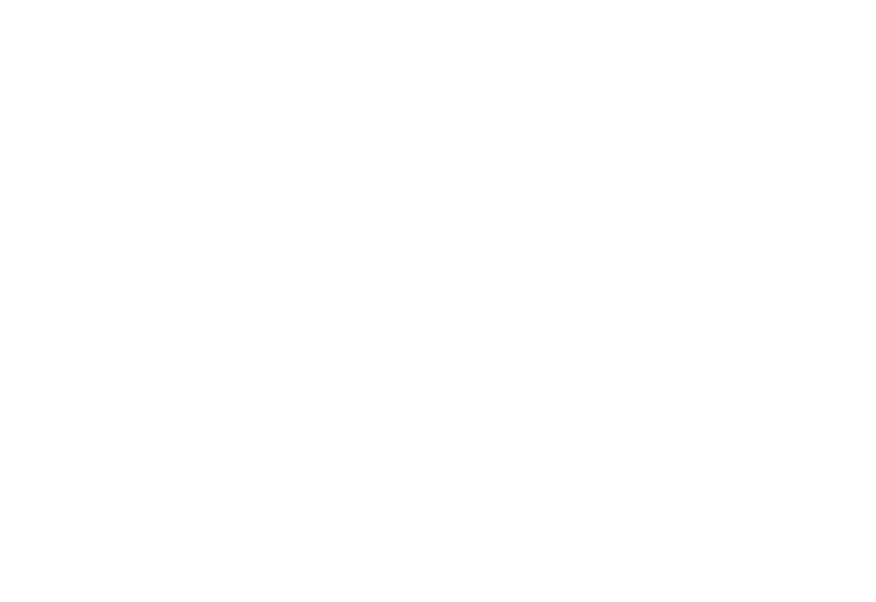
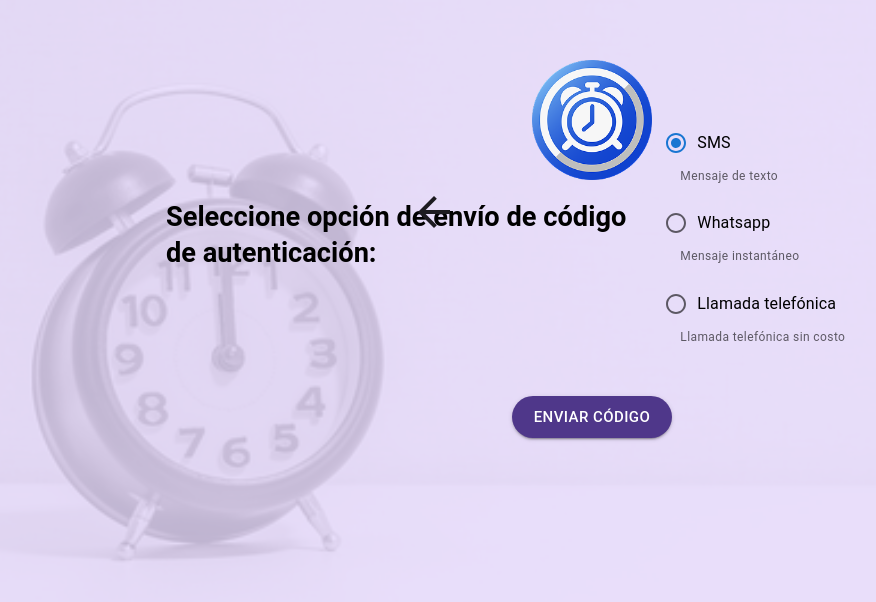
Before and after one commit to mflores831/alertix_web_MISW, a React (Create React App) app: page /seleccion-forma in a window 1280 px wide. Before the commit this address had no page. Shown: the part 120-722 px from the top of the page, without its empty margins (48-924 px from the left). Built offline with nearby package versions, Linux system fonts and the light colour scheme.

Commit message:
Adición de screen FormSelection

```diff
--- a/src/App.js
+++ b/src/App.js
@@ -2,6 +2,7 @@
 import { BrowserRouter as Router, Route, Routes } from "react-router-dom";
 import Login from "./screens/Login";
 import PhoneNumberInput from "./screens/PhoneNumberInput"; // Nueva pantalla de ingreso de número
+import FormSelection from "./screens/FormSelection"; // Nueva pantalla de selección de formato
 
 const App = () => {
   return (
@@ -9,6 +10,7 @@
       <Routes>
         <Route path="/" element={<Login />} />
         <Route path="/ingreso-numero" element={<PhoneNumberInput />} />
+        <Route path="/seleccion-forma" element={<FormSelection />} />
       </Routes>
     </Router>
   );
--- /dev/null
+++ b/src/components/SendCodeButton.js
@@ -0,0 +1,31 @@
+import React from "react";
+import { Button } from "@mui/material";
+import { useNavigate } from "react-router-dom";
+
+
+const SendCodeButton = () => {
+    const navigate = useNavigate();
+
+    const handleSendCodeClick = () => {
+        navigate("/ingreso-codigo"); // 🔄 Navega a la pantalla de selección de forma
+    };
+
+  return (
+          <Button
+            variant="contained"
+            sx={{
+              mt: 3,
+              borderRadius: "50px",
+              backgroundColor: "#4F378A",
+              "&:hover": { backgroundColor: "#3D2B6F" },
+            }}
+            size="large"
+            onClick={handleSendCodeClick}
+          >
+            Enviar código
+          </Button>
+
+  );
+};
+
+export default SendCodeButton;
--- /dev/null
+++ b/src/screens/FormSelection.js
@@ -0,0 +1,104 @@
+import React, { useState } from "react";
+import SendCodeButton from "../components/SendCodeButton";
+import BackButton from "../components/BackButton";
+import { Container, Box, Typography, Radio, RadioGroup, FormControlLabel, FormHelperText, FormControl } from "@mui/material";
+
+const FormSelection = () => {
+    const [selectedOption, setSelectedOption] = useState("sms");
+
+    const handleChange = (event) => {
+        setSelectedOption(event.target.value);
+    };
+
+    return (
+        <Box
+            sx={{
+                minHeight: "100vh",
+                backgroundColor: "#E9DDFF",
+                backgroundImage: "url('/fondo_reloj.png')",
+                backgroundSize: "80% auto",
+                backgroundPosition: "left center",
+                backgroundRepeat: "no-repeat",
+                display: "flex",
+                justifyContent: "center",
+                alignItems: "center",
+                flexDirection: "column",
+                position: "relative",
+            }}
+        >
+            {/* Capa translúcida */}
+            <Box
+                sx={{
+                    position: "absolute",
+                    width: "100%",
+                    height: "100%",
+                    backgroundColor: "rgba(233, 221, 255, 0.8)",
+                    zIndex: 1,
+                }}
+            />
+
+            {/* Botón de regreso en la parte superior izquierda */}
+            <BackButton />
+
+            <Container maxWidth="md" sx={{ position: "relative", zIndex: 2 }}>
+                {/* Contenedor en fila (Texto a la izquierda, radios a la derecha) */}
+                <Box sx={{ display: "flex", alignItems: "center", gap: 5 }}>
+                    {/* Texto en dos líneas */}
+                    <Typography
+                        variant="h5"
+                        fontWeight={600}
+                        sx={{
+                            color: "#000",
+                            textAlign: "left",
+                            fontSize: "1.7rem",
+                            whiteSpace: "pre-line", // Permite saltos de línea
+                        }}
+                    >
+                        Seleccione opción de envío de código{"\n"}de autenticación:
+                    </Typography>
+
+                    {/* Opciones de radio con helper text debajo */}
+                    <RadioGroup value={selectedOption} onChange={handleChange}>
+                        <FormControl sx={{ mb: 2 }}>
+                            <FormControlLabel value="sms" control={<Radio />} label="SMS" />
+                            <FormHelperText sx={{ textAlign: "left" }}>Mensaje de texto</FormHelperText>
+                        </FormControl>
+
+                        <FormControl sx={{ mb: 2 }}>
+                            <FormControlLabel value="email" control={<Radio />} label="Whatsapp" />
+                            <FormHelperText sx={{ textAlign: "left" }}>Mensaje instantáneo</FormHelperText>
+                        </FormControl>
+
+                        <FormControl>
+                            <FormControlLabel value="phone" control={<Radio />} label="Llamada telefónica" />
+                            <FormHelperText sx={{ textAlign: "left" }}>Llamada telefónica sin costo</FormHelperText>
+                        </FormControl>
+                    </RadioGroup>
+                </Box>
+
+                {/* Botón de continuar */}
+                <Box sx={{ display: "flex", justifyContent: "center", marginTop: 3 }}>
+                    <SendCodeButton />
+                </Box>
+            </Container>
+
+            {/* Imagen responsive */}
+            <Box
+                component="img"
+                src="/logo_alertix.png"
+                alt="Logo"
+                sx={{
+                    position: "absolute",
+                    top: { xs: "20%", md: "30%" },
+                    left: "50%",
+                    transform: "translate(-50%, -50%) scale(0.6)",
+                    width: { xs: "120px", md: "200px" },
+                    height: { xs: "120px", md: "200px" },
+                    zIndex: 2,
+                }}
+            />
+        </Box>
+    );
+};
+
+export default FormSelection;
```
